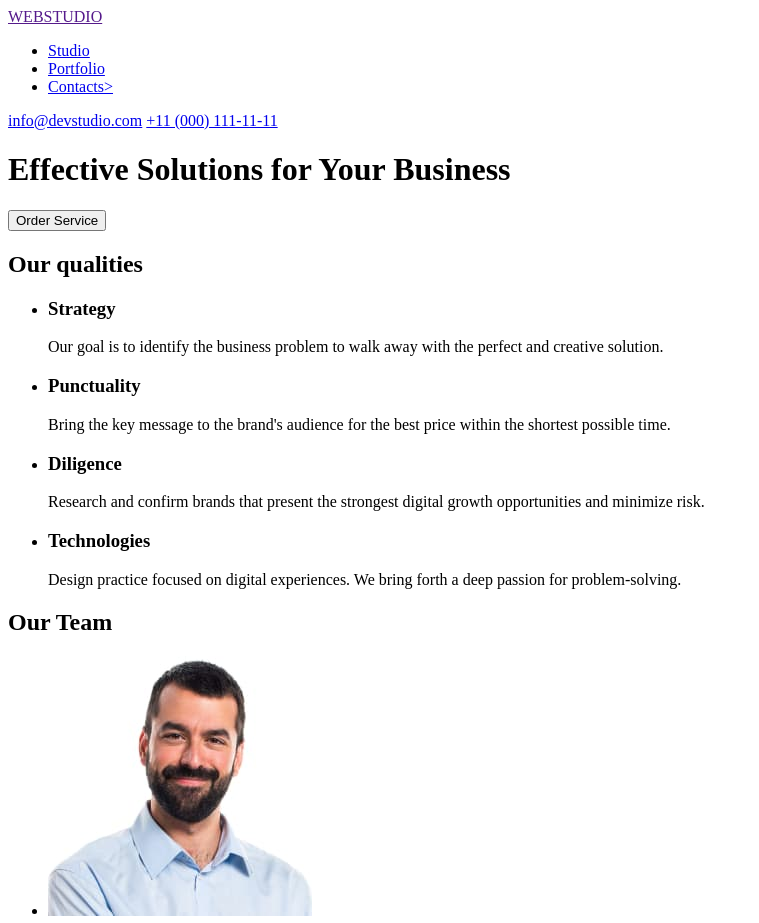
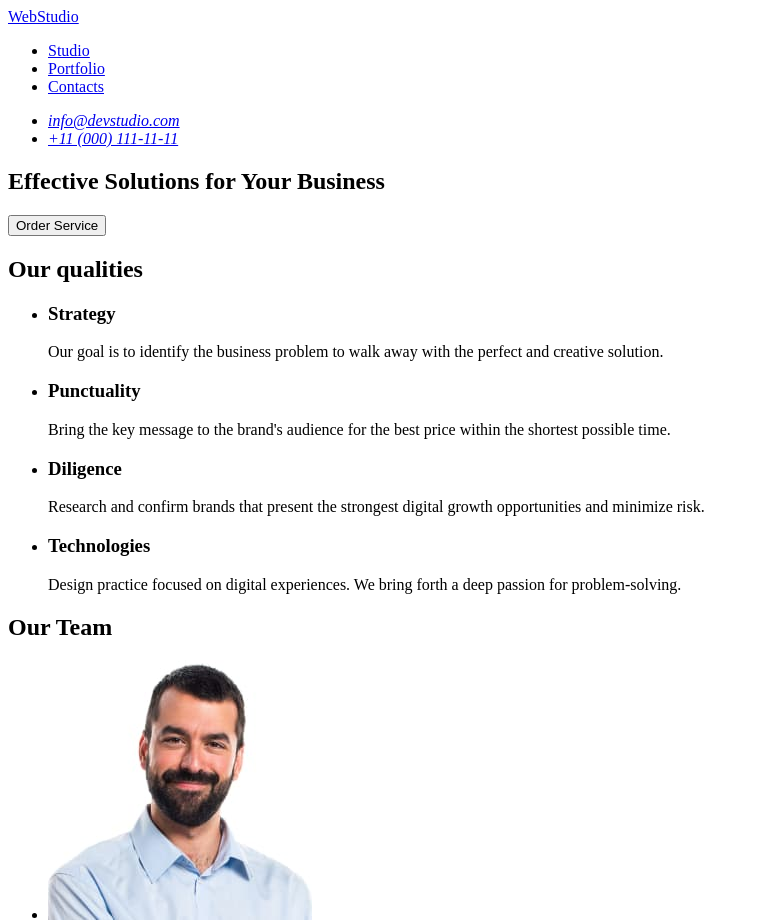
Before and after one commit to Yuliia-Podzharova/goit-markup-hw-01, a plain HTML site: page index.html in a window 1280 px wide. Shown: the top 923 px of the page, without its empty margins (0-759 px from the left). Drawn offline with Linux system fonts and the light colour scheme.

Commit message:
Added index.html

```diff
--- a/index.html
+++ b/index.html
@@ -7,21 +7,27 @@
 </head>
 <body>
     <header>
-        <a href="">WEBSTUDIO</a>
         <nav>
+        <a href="./index.html">WebStudio</a>
          <ul>
             <li> <a href="/">Studio</a></li>
             <li> <a href="/">Portfolio</a></li>
-            <li> <a href="/">Contacts></a></li>
+            <li> <a href="/">Contacts</a></li>
          </ul>
         </nav>
         <!-- contacts -->
-<a href="mailto:info@devstudio.com">info@devstudio.com</a>
-<a href="tel:+110001111111">+11 (000) 111-11-11</a>
+        <address>
+       <ul>
+<li><a href="mailto:info@devstudio.com">info@devstudio.com</a></li>
+<li><a href="tel:+110001111111">+11 (000) 111-11-11</a></li>
+       </ul>
+       </address>
     </header>
     <main>
+        <section>
 <h1>Effective Solutions for Your Business</h1>
 <button type="button">Order Service</button>
+        </section>
 <!-- Our qualities -->
 <section>
     <h2>Our qualities</h2>
@@ -77,7 +83,7 @@
 </main>
 
 <footer>
-    <a href="">WEBSTUDIO</a>
+    <a href="">WebStudio</a>
     <p>Increase the flow of customers and sales for your business with digital marketing & growth solutions.</p>
 </footer>
 </body>
```
